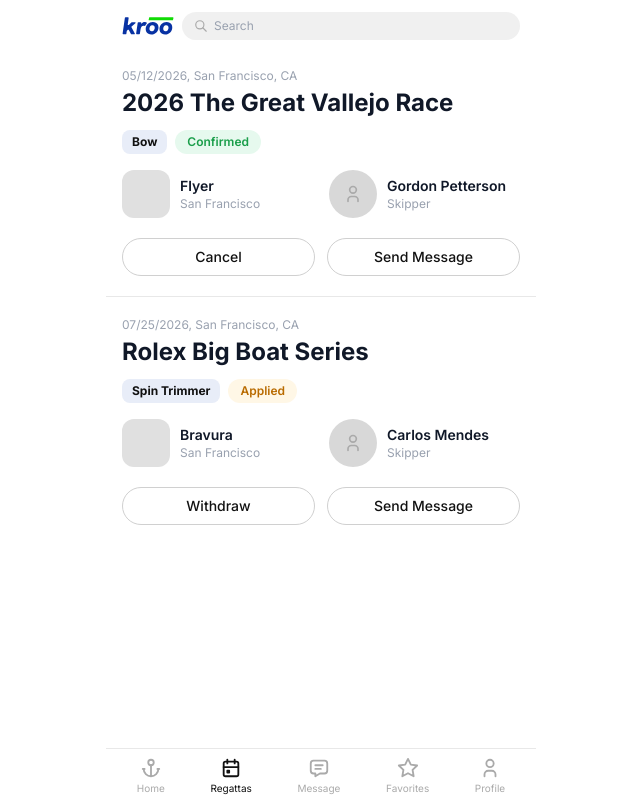
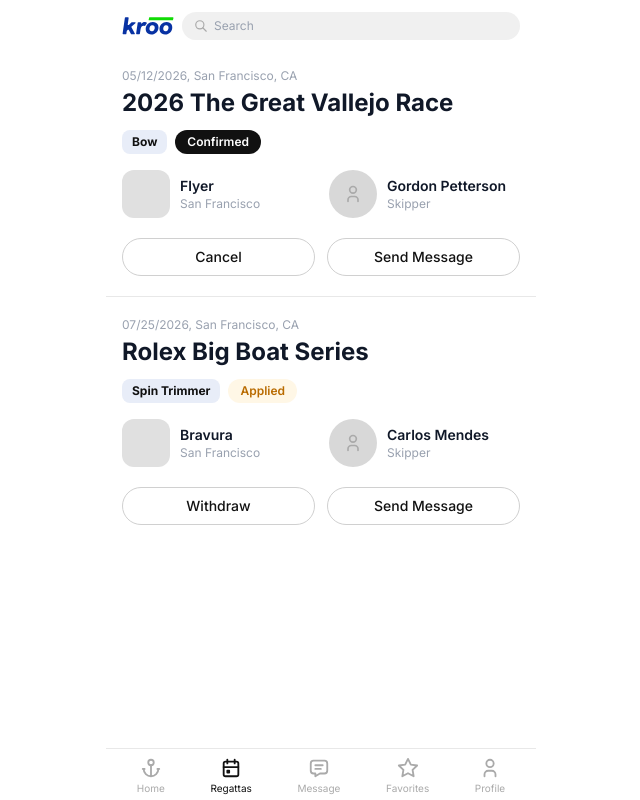
Before and after one commit to kroosailapp-crypto/kroo, a Next.js app: page /crew/regattas in a window 1280 px wide. Shown: the whole page, without its empty margins (319-959 px from the left). Built offline with nearby package versions, Linux system fonts and the light colour scheme.

Commit message:
Make Confirmed tag black with white text
Co-Authored-By: Claude Sonnet 4.6 <noreply@anthropic.com>

```diff
--- a/app/crew/regattas/page.js
+++ b/app/crew/regattas/page.js
@@ -88,8 +88,8 @@ function StatusTag({ status }) {
     <span
       className="text-xs font-semibold px-3 py-1 rounded-full"
       style={{
-        backgroundColor: confirmed ? "#e6f9ee" : "#fff7e6",
-        color: confirmed ? "#1a9e4a" : "#b96b00",
+        backgroundColor: confirmed ? "#111" : "#fff7e6",
+        color: confirmed ? "#fff" : "#b96b00",
       }}
     >
       {confirmed ? "Confirmed" : "Applied"}
```
